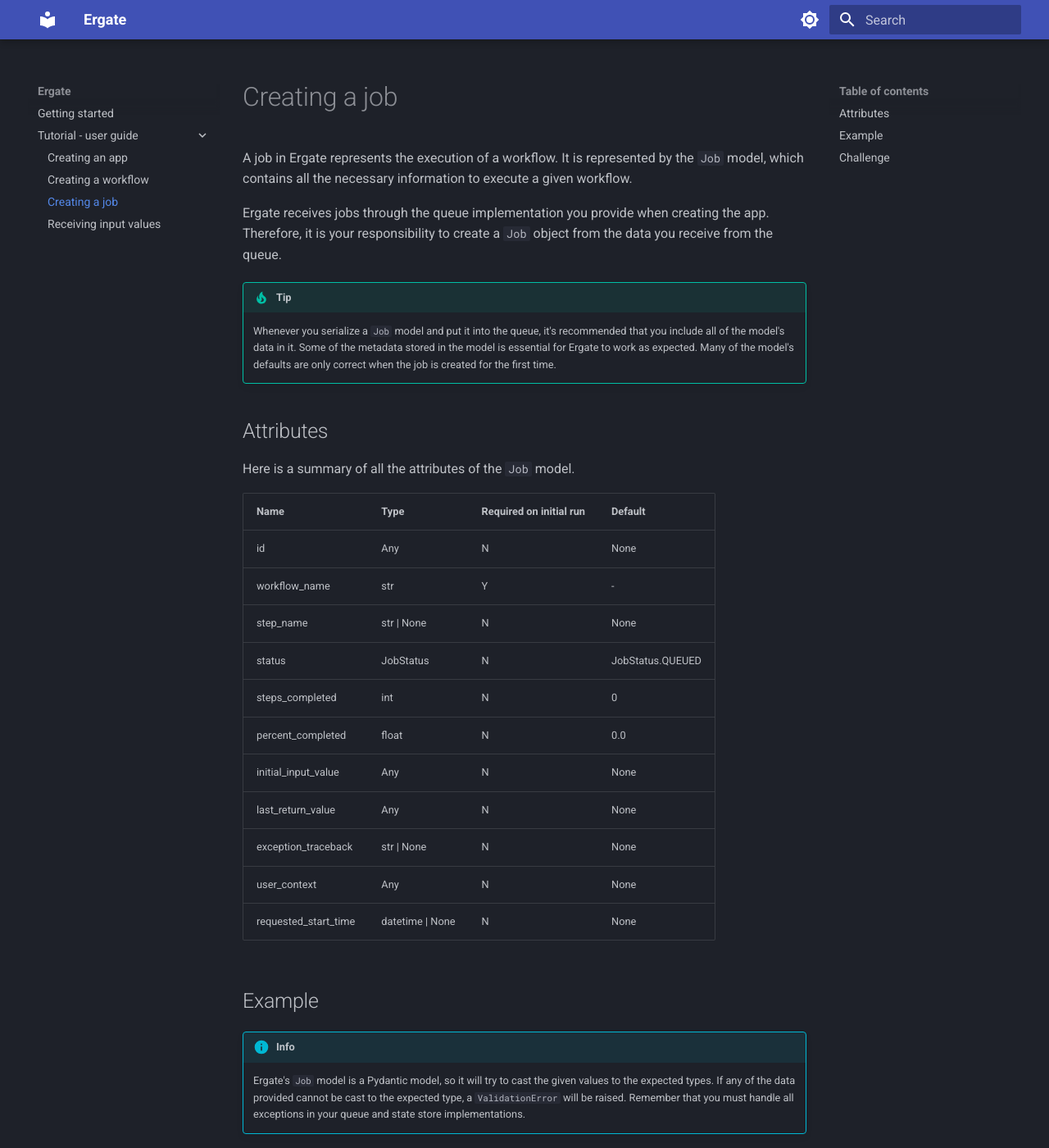
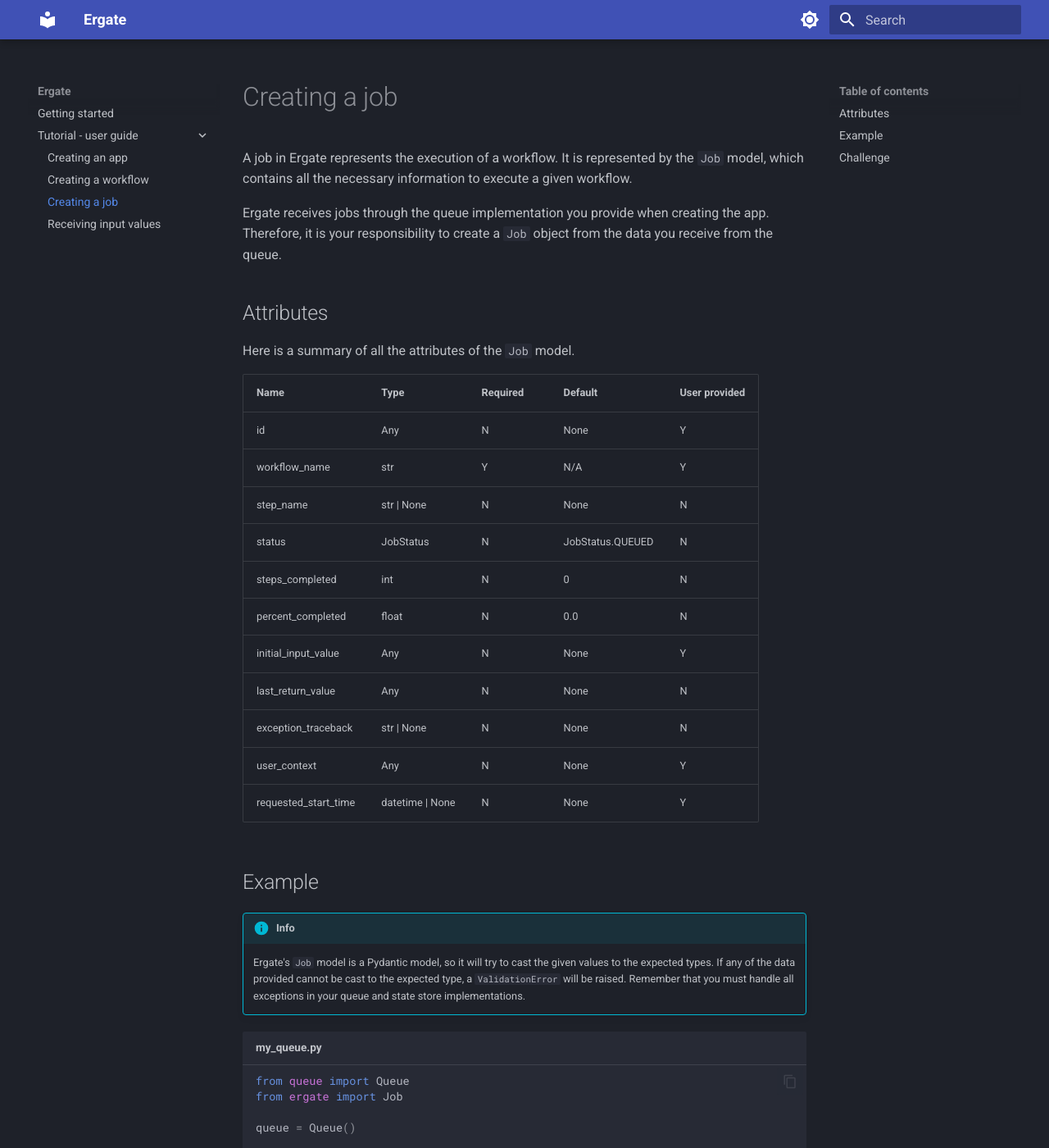
Before and after one commit to prryplatypus/ergate, an MkDocs documentation site: the page built from docs/basics/creating-a-job.md, in a window 1280 px wide and 1400 px high. Shown: the whole window at 82% size. Built offline with MkDocs 1.6.1 and Material for MkDocs 9.7.7, drawn with Linux system fonts in a browser that asks for light colours; some of the changed text lies outside the part shown.

Commit message:
Add user provided column

```diff
--- a/docs/basics/creating-a-job.md
+++ b/docs/basics/creating-a-job.md
@@ -5,28 +5,23 @@ A job in Ergate represents the execution of a workflow. It is represented by the
 Ergate receives jobs through the queue implementation you provide when creating the app. Therefore, it is your responsibility to create a `Job` object from the data you receive from the queue.
 
 
-!!! tip
-
-    Whenever you serialize a `Job` model and put it into the queue, it's recommended that you include all of the model's data in it. Some of the metadata stored in the model is essential for Ergate to work as expected. Many of the model's defaults are only correct when the job is created for the first time.
-
-
 ## Attributes
 
 Here is a summary of all the attributes of the `Job` model.
 
-| Name                 | Type             | Required on initial run | Default          |
-|----------------------|------------------|-------------------------|------------------|
-| id                   | Any              | N                       | None             |
-| workflow_name        | str              | Y                       | -                |
-| step_name            | str \| None      | N                       | None             |
-| status               | JobStatus        | N                       | JobStatus.QUEUED |
-| steps_completed      | int              | N                       | 0                |
-| percent_completed    | float            | N                       | 0.0              |
-| initial_input_value  | Any              | N                       | None             |
-| last_return_value    | Any              | N                       | None             |
-| exception_traceback  | str \| None      | N                       | None             |
-| user_context         | Any              | N                       | None             |
-| requested_start_time | datetime \| None | N                       | None             |
+| Name                 | Type             | Required | Default          | User provided |
+|----------------------|------------------|----------|------------------|---------------|
+| id                   | Any              | N        | None             | Y             |
+| workflow_name        | str              | Y        | N/A              | Y             |
+| step_name            | str \| None      | N        | None             | N             |
+| status               | JobStatus        | N        | JobStatus.QUEUED | N             |
+| steps_completed      | int              | N        | 0                | N             |
+| percent_completed    | float            | N        | 0.0              | N             |
+| initial_input_value  | Any              | N        | None             | Y             |
+| last_return_value    | Any              | N        | None             | N             |
+| exception_traceback  | str \| None      | N        | None             | N             |
+| user_context         | Any              | N        | None             | Y             |
+| requested_start_time | datetime \| None | N        | None             | Y             |
 
 
 
```
Also changed, not shown: other parts of docs/basics/creating-a-job.md (+3 -0 lines).
